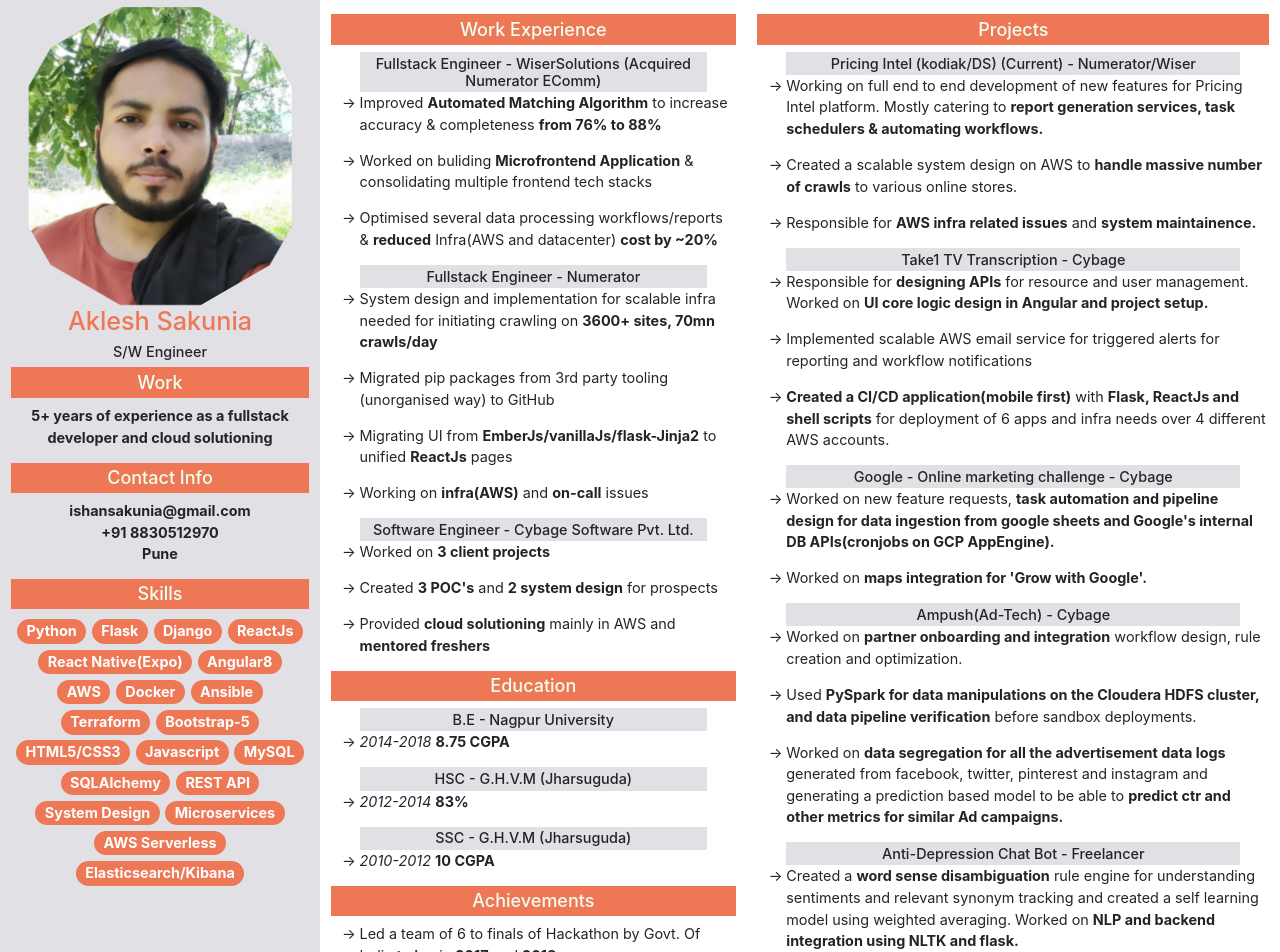
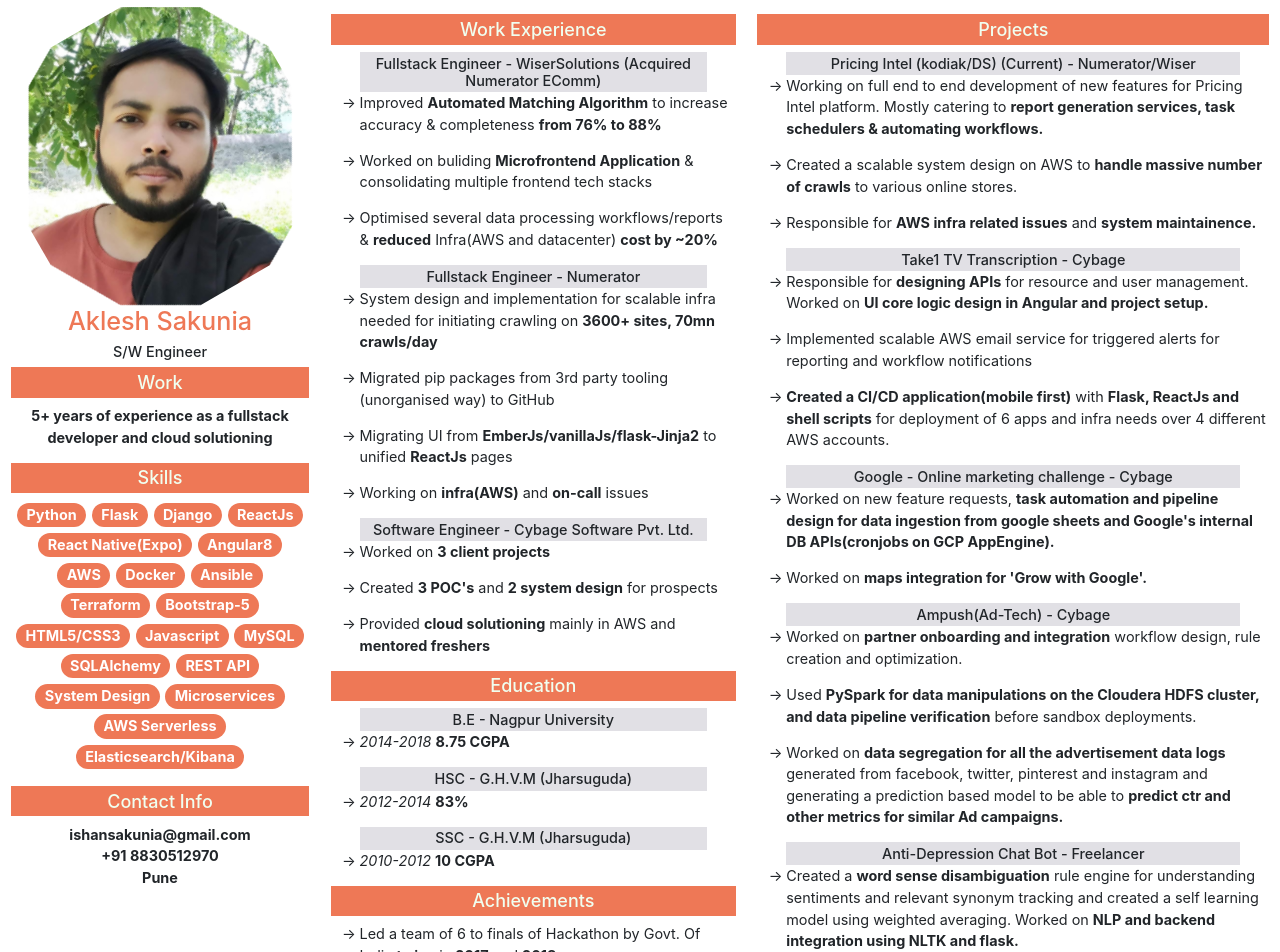
Before and after one commit to akleshsakunia/akleshsakunia.github.io, a React (Create React App) app: page / in a window 1280 px wide. Shown: the top 952 px of the page. Built offline with nearby package versions, Linux system fonts and the light colour scheme.

Commit message:
removed bh color on sidebar profile

```diff
--- a/src/components/Profile.js
+++ b/src/components/Profile.js
@@ -25,6 +25,12 @@ export default () => {
           <b>{CommonData.motto}</b>
         </p>
         <p>
+          <h5 className="head-bar">Skills</h5>
+          {CommonData.skills.map((skill) => (
+            <span className="badge rounded-pill"> {skill} </span>
+          ))}
+        </p>
+        <p>
           <h5 className="head-bar">Contact Info</h5>
           <div>
             <b>{CommonData.email}</b>
@@ -36,12 +42,6 @@ export default () => {
             <b>{CommonData.location}</b>
           </div>
         </p>
-        <p>
-          <h5 className="head-bar">Skills</h5>
-          {CommonData.skills.map((skill) => (
-            <span className="badge rounded-pill"> {skill} </span>
-          ))}
-        </p>
       </div>
     </div>
   );
--- a/src/styles/components/profile.scss
+++ b/src/styles/components/profile.scss
@@ -1,5 +1,5 @@
 .profile {
-  background: $profile-bgcolor;
+  // background: $profile-bgcolor;
   word-wrap: break-word;
   overflow-y: scroll;
 }
```
